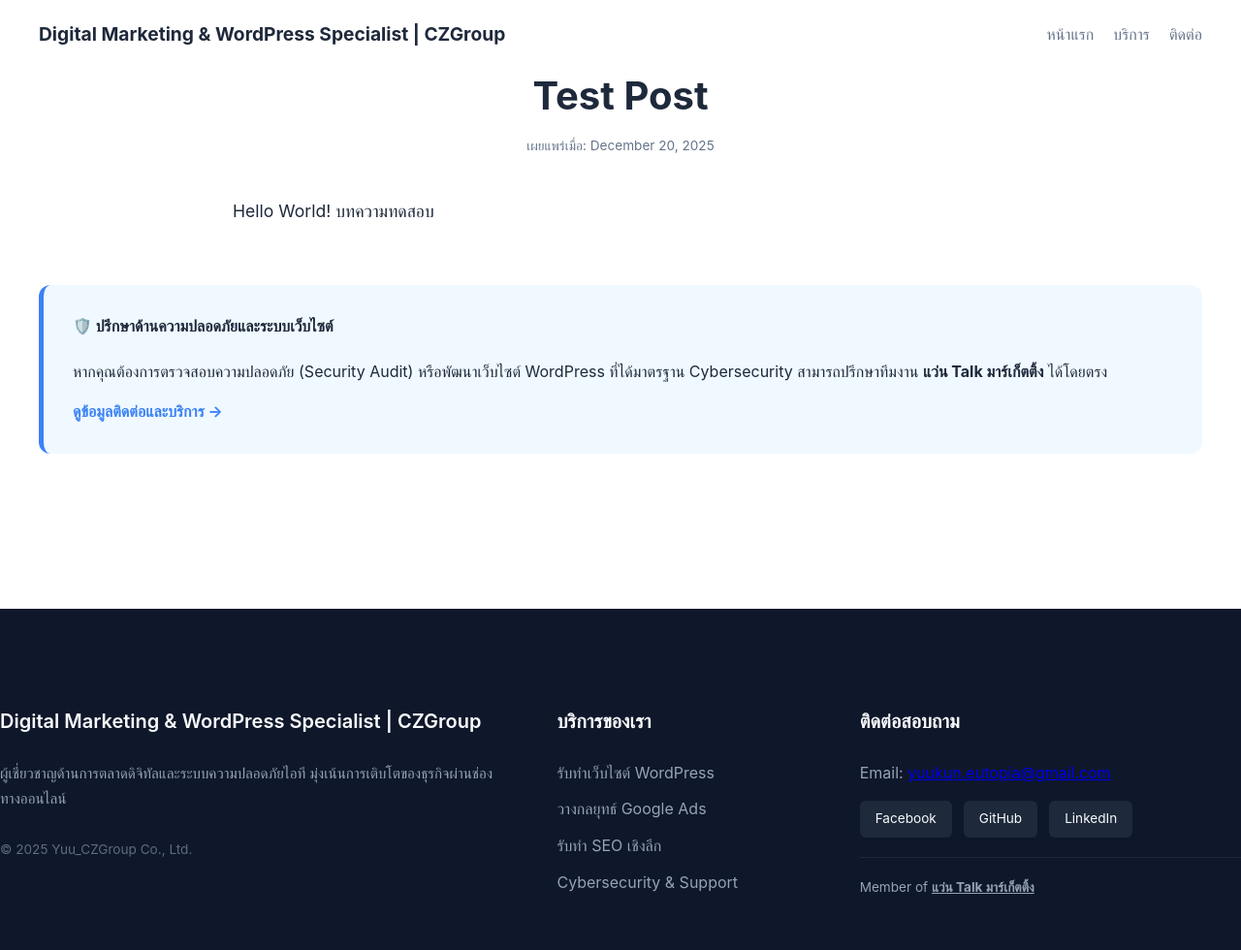
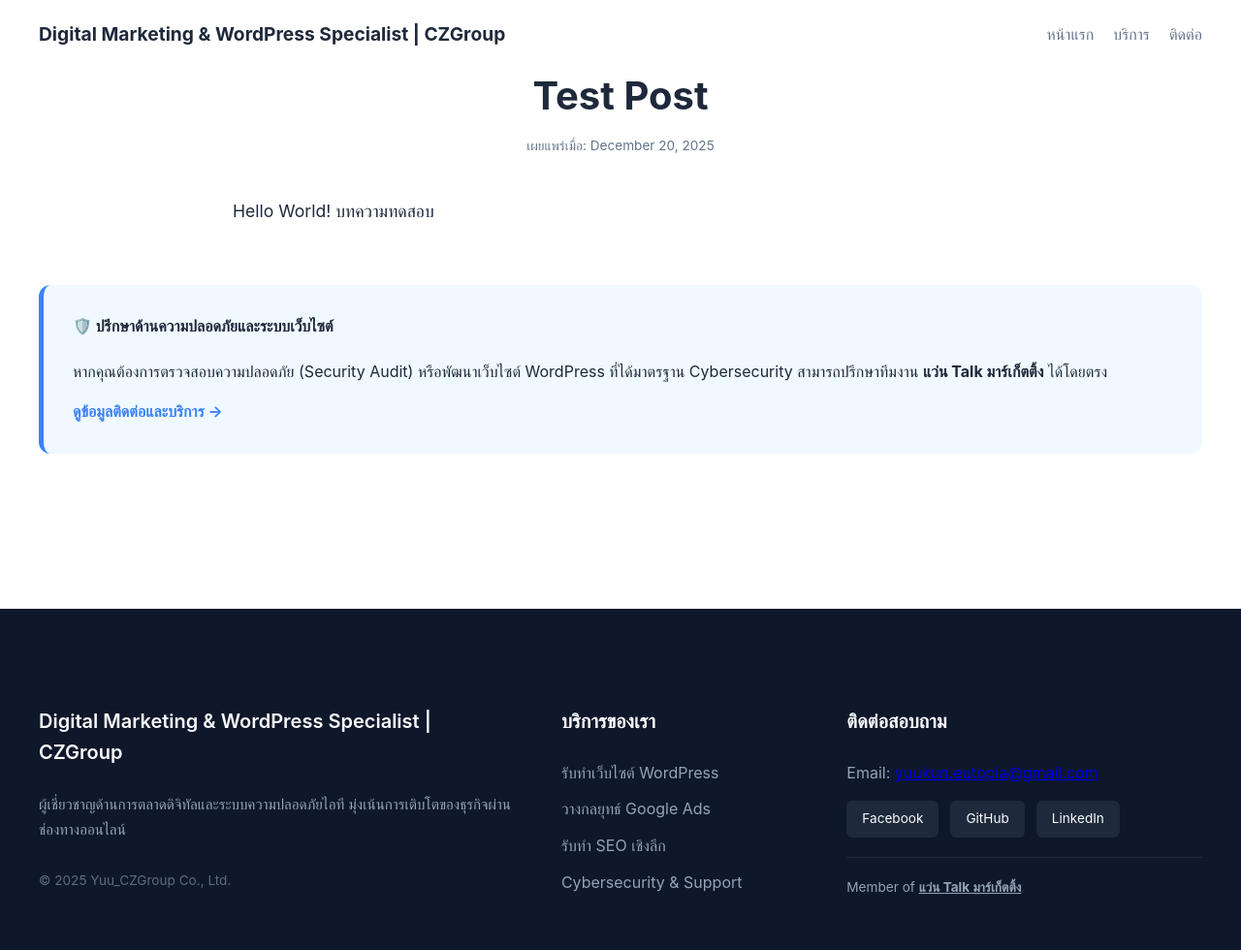
Before and after one commit to Yuukub/yuukub.github.io, a Jekyll site: the page built from _posts/2025-12-20-test.md, in a window 1280 px wide. Shown: the whole page at 97% size. Built offline with Jekyll 4.4.1, drawn with Linux system fonts in a browser that asks for light colours.

Commit message:
Update main.css

```diff
--- a/assets/main.css
+++ b/assets/main.css
@@ -207,6 +207,13 @@ body {
 /* ==========================================================================
    Site Footer
    ========================================================================== */
+.footer-container {
+  display: grid;
+  grid-template-columns: 2fr 1fr 1.5fr;
+  gap: 50px;
+  max-width: 1200px; /* เพิ่มเพื่อให้ Footer ไม่กว้างจนหลุดสายตา */
+  margin: 0 auto;    /* เพิ่มเพื่อให้ Footer อยู่กึ่งกลางหน้าจอเสมอ */
+}
 
 .site-footer {
   background-color: var(--dark-bg);
```
